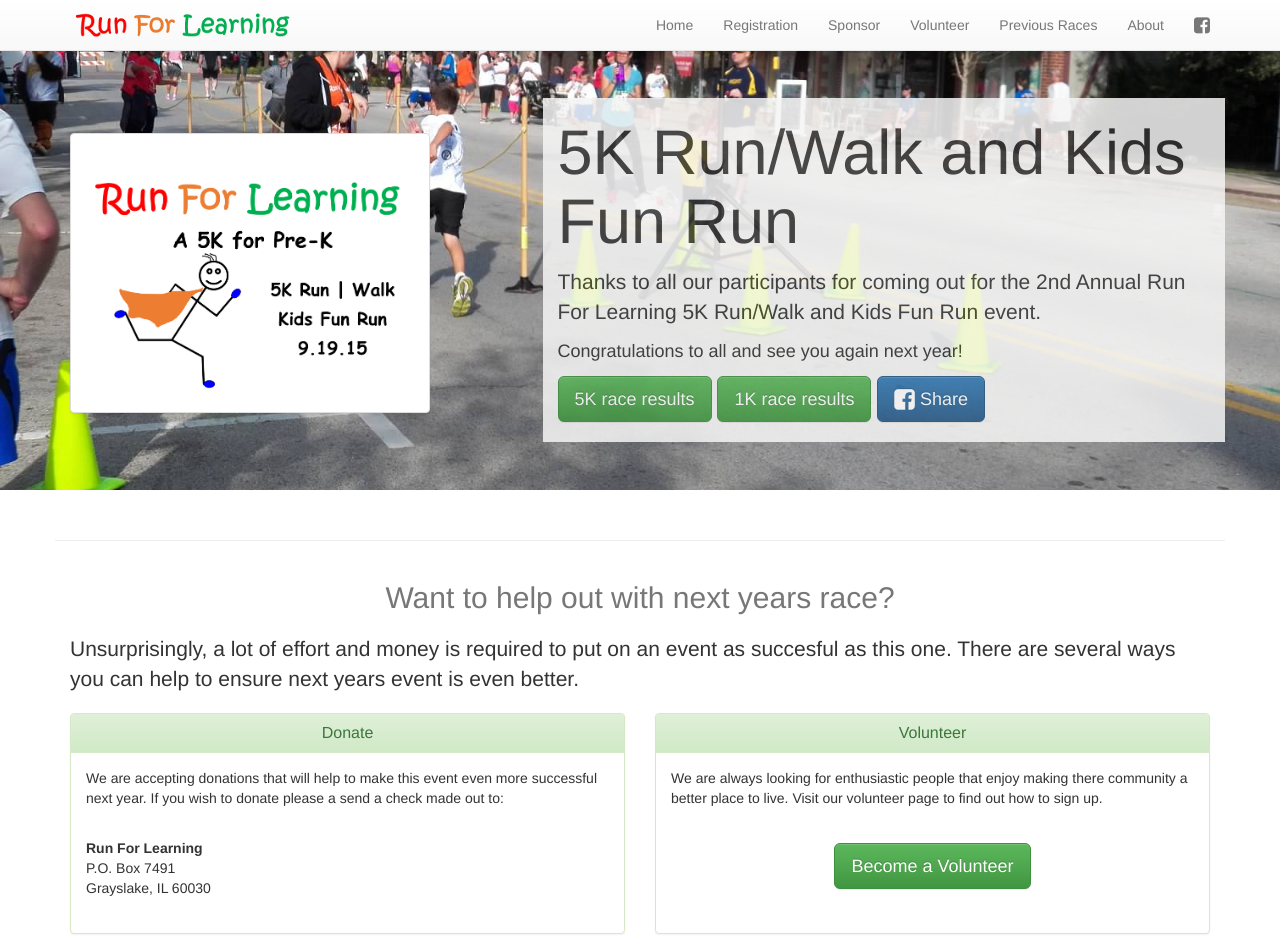
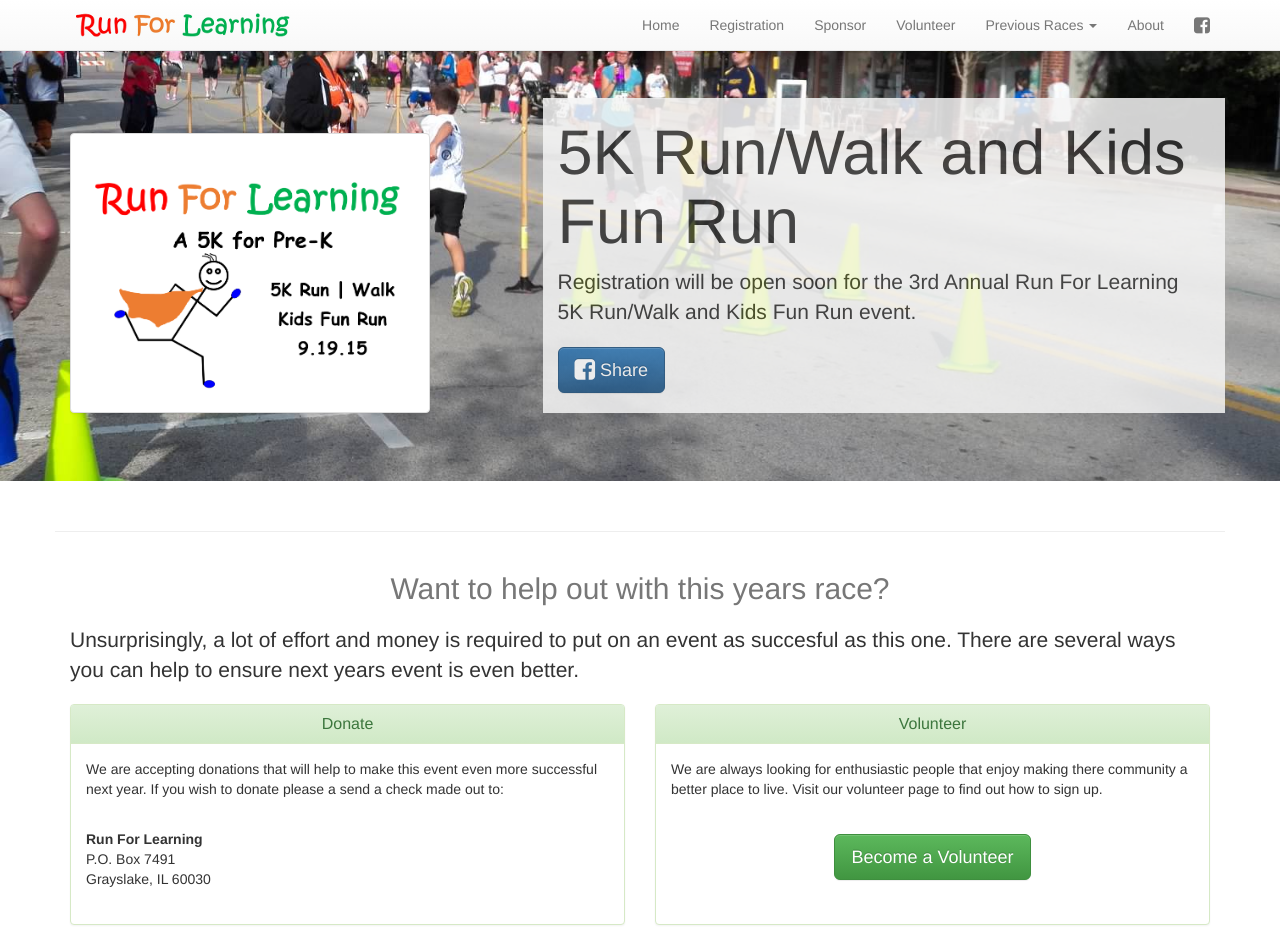
Before and after one commit to runforlearning/runforlearning.github.io, a Jekyll site: the page built from index.html, in a window 1280 px wide and 1400 px high. Shown: the top 952 px of the window. Built offline with Jekyll 4.4.1, drawn with Linux system fonts in a browser that asks for light colours; nearby versions of some CDN libraries; some of the changed text lies outside the part shown.

Commit message:
Initial changes made for 2016 race

```diff
--- a/_includes/donations.html
+++ b/_includes/donations.html
@@ -3,7 +3,7 @@
     <div class="row">
       <hr/>
       <div class="col-md-12">
-        <h2 class="text-muted text-center">Want to help out with next years race?</h2>
+        <h2 class="text-muted text-center">Want to help out with this years race?</h2>
         <p class="lead"> Unsurprisingly, a lot of effort and money is required to put on an event as succesful as this one. There are several ways you can help to ensure next years event is even better.</p>
         <div class="row">
           <div class="col-md-6">
--- a/_includes/header.html
+++ b/_includes/header.html
@@ -35,7 +35,13 @@
         {% if page.url == "/previous_races.html" %}
           <li class="active"><a href="{{page.url}}" class="active">Previous Races</a></li>
         {% else %}
-          <li><a href="/previous_races.html">Previous Races</a></li>
+          <li class="dropdown">
+            <a href="#" class="dropdown-toggle" data-toggle="dropdown" role="button" aria-haspopup="true" aria-expanded="false">Previous Races <span class="caret"></span></a>
+            <ul class="dropdown-menu">
+              <li><a href="/previous_races/2015/index.html">2015</a></li>
+              <li><a href="/previous_races/2014/index.html">2014</a></li>
+            </ul>
+          </li>
         {% endif %}
         {% if page.url == "/about.html" %}
           <li class="active"><a href="{{page.url}}" class="active">About</a></li>
--- /dev/null
+++ b/_includes/mission.html
@@ -0,0 +1,13 @@
+<section id="mission-statement">
+  <div class="container">
+    <div class="row">
+      <hr/>
+
+      <div class="col-md-12 text-center">
+        <h2 class="text-muted">Mission Statement</h2>
+        <p class="lead">Our mission is to help pre-schools in the Grayslake area.</p>
+      </div>
+
+    </div>
+  </div>
+</section>
--- a/index.html
+++ b/index.html
@@ -1,6 +1,6 @@
 ---
 layout: default
-title: 2nd Annual Run for Learning 5K Run/Walk and Kids Fun Run
+title: 3rd Annual Run for Learning 5K Run/Walk and Kids Fun Run
 description: Run for Learning is a professionally timed 5K walk/run that benefits two Grayslake, IL preschools.
 canonical_url: http://www.runforlearning.com/
 sitemap:
@@ -19,11 +19,8 @@ sitemap:
       </div>
       <div id="jumbotron-copy" class="col-md-7 col-md-offset-1">
         <h1>{{site.short_name}}</h1>
-        <p>Thanks to all our participants for coming out for the 2nd Annual {{site.name}} event.</p>
-        <h4>Congratulations to all and see you again next year!</h4>
+        <p>Registration will be open soon for the 3rd Annual {{site.name}} event.</p>
         <p>
-          {{site.race_results_5k_2015}}
-          {{site.race_results_1k_2015}}
           <a name="fb_share" type="button" class="btn btn-primary btn-lg" href="http://www.facebook.com/sharer.php?u={{site.url}}{{page.url}}&media={{site.url}}/assets/images/run_for_learning_logo_2015.png&description={{page.description}}" class="joinFB"><i class="fa fa-facebook-square fa-lg"></i> Share</a>
         </p>
       </div>
@@ -33,12 +30,10 @@ sitemap:
 
 {% include donations.html %}
 
-{% include congratulations.html %}
-
 {% include event_details.html %}
 
 {% include awards.html %}
 
-{% include preschools.html %}
+{% include mission.html %}
 
 {% include sponsors.html %}
```
Also changed, not shown: previous_races/2015/index.html (added, +53 -0 lines), previous_races/2014/index.html (renamed from previous_races.html).
